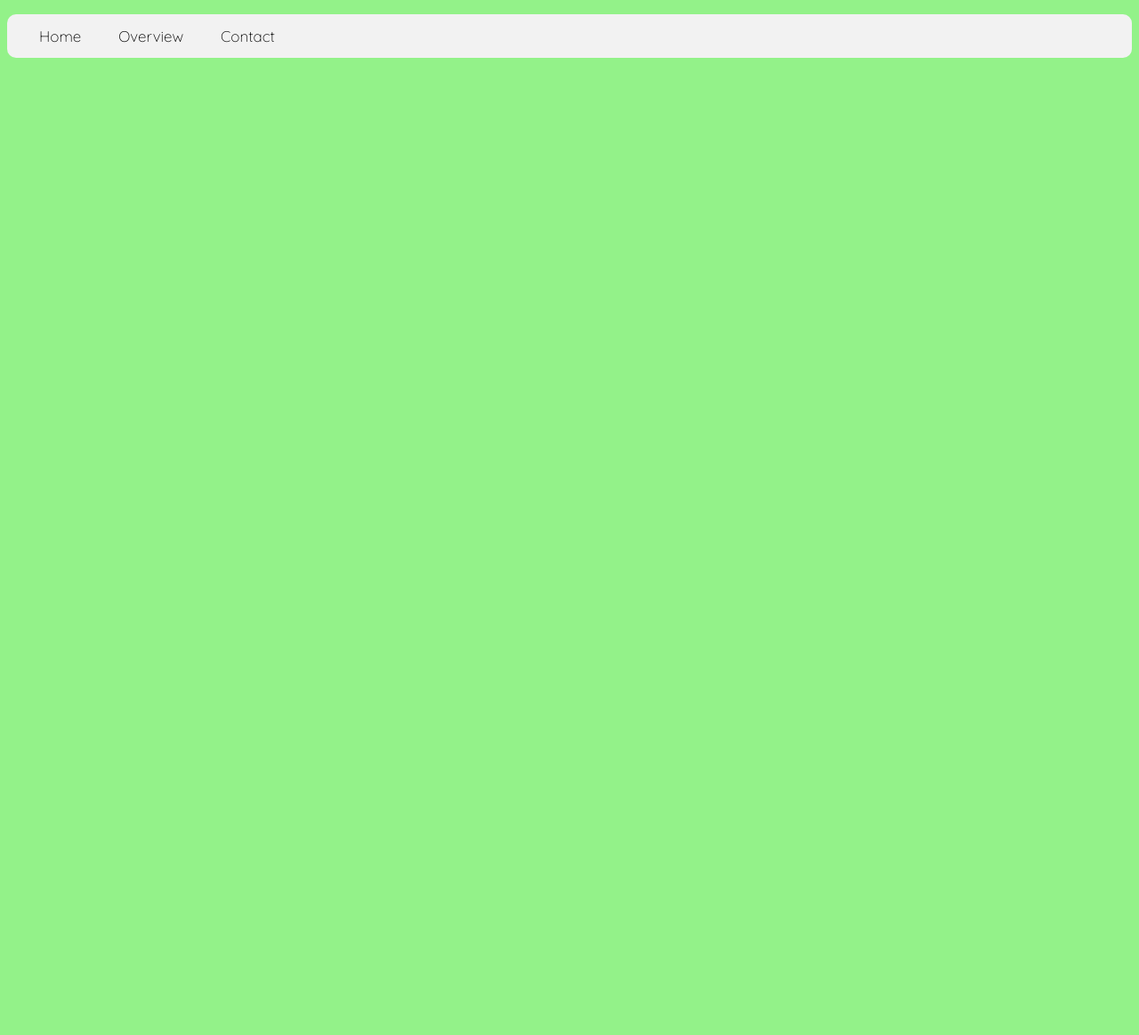
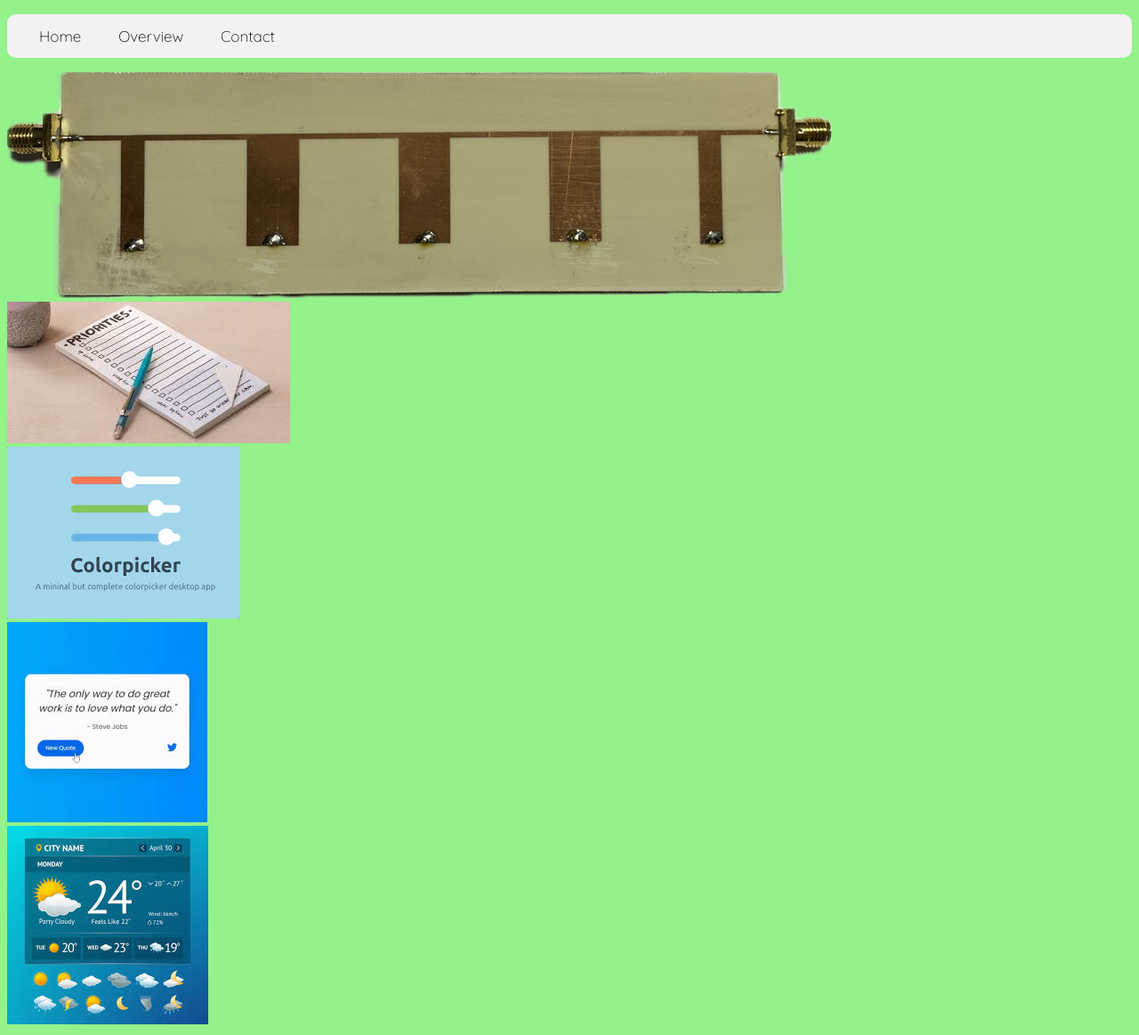
Before and after one commit to front-end-fundamentals-2025/fef-portfolio-mahtis26, a plain HTML site: page overview.html in a window 1280 px wide. Shown: the whole page at 89% size. Before the commit the page ends 800 px from the top, so only its background shows below. Drawn offline with Linux system fonts and the light colour scheme.

Commit message:
Added fake projects as pictures and sections

```diff
--- a/overview.html
+++ b/overview.html
@@ -20,5 +20,22 @@
         </ul>
       </nav>
     </header>
+    <main>
+      <section class="circuit-board">
+        <img src="images/circuit_board.png" alt="Cicuit Board of a Filter" />
+      </section>
+      <section class="to-do-app">
+        <img src="images/to-do-list.jpg" alt="To-Do List" />
+      </section>
+      <section class="color-pick-tool">
+        <img src="images/colorpicker.png" alt="A colorpicking tool" />
+      </section>
+      <section class="quote-gen">
+        <img src="images/quote-gen.jpg" alt="A quote generation tool" />
+      </section>
+      <section class="weather-now">
+        <img src="images/weather-now.jpg" alt="A basic weather forecast tool" />
+      </section>
+    </main>
   </body>
 </html>
```
Also changed, not shown: images/circuit_board.png (added), images/colorpicker.png (added), images/quote-gen.jpg (added), images/to-do-list.jpg (added), images/weather-now.jpg (added).
